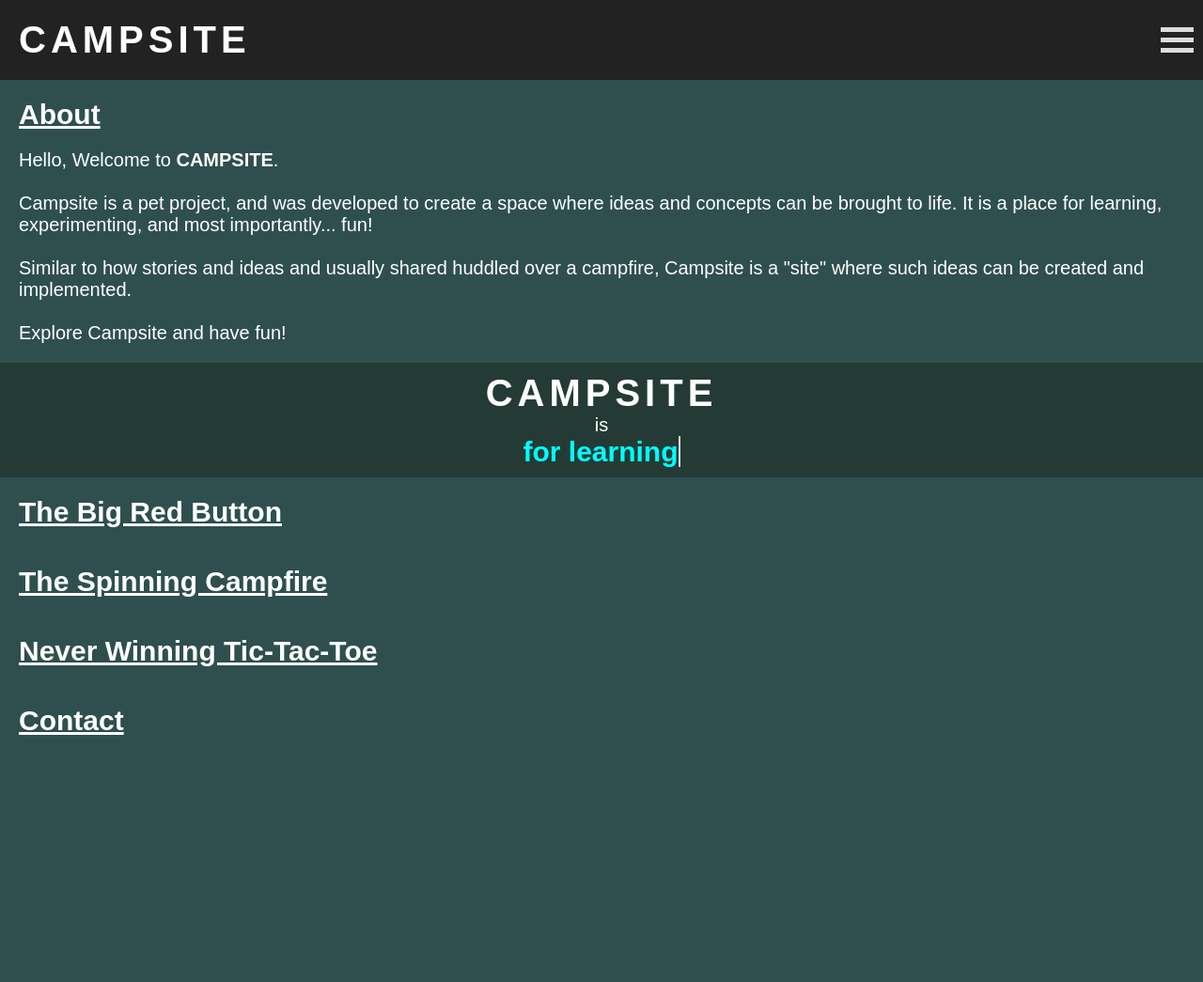
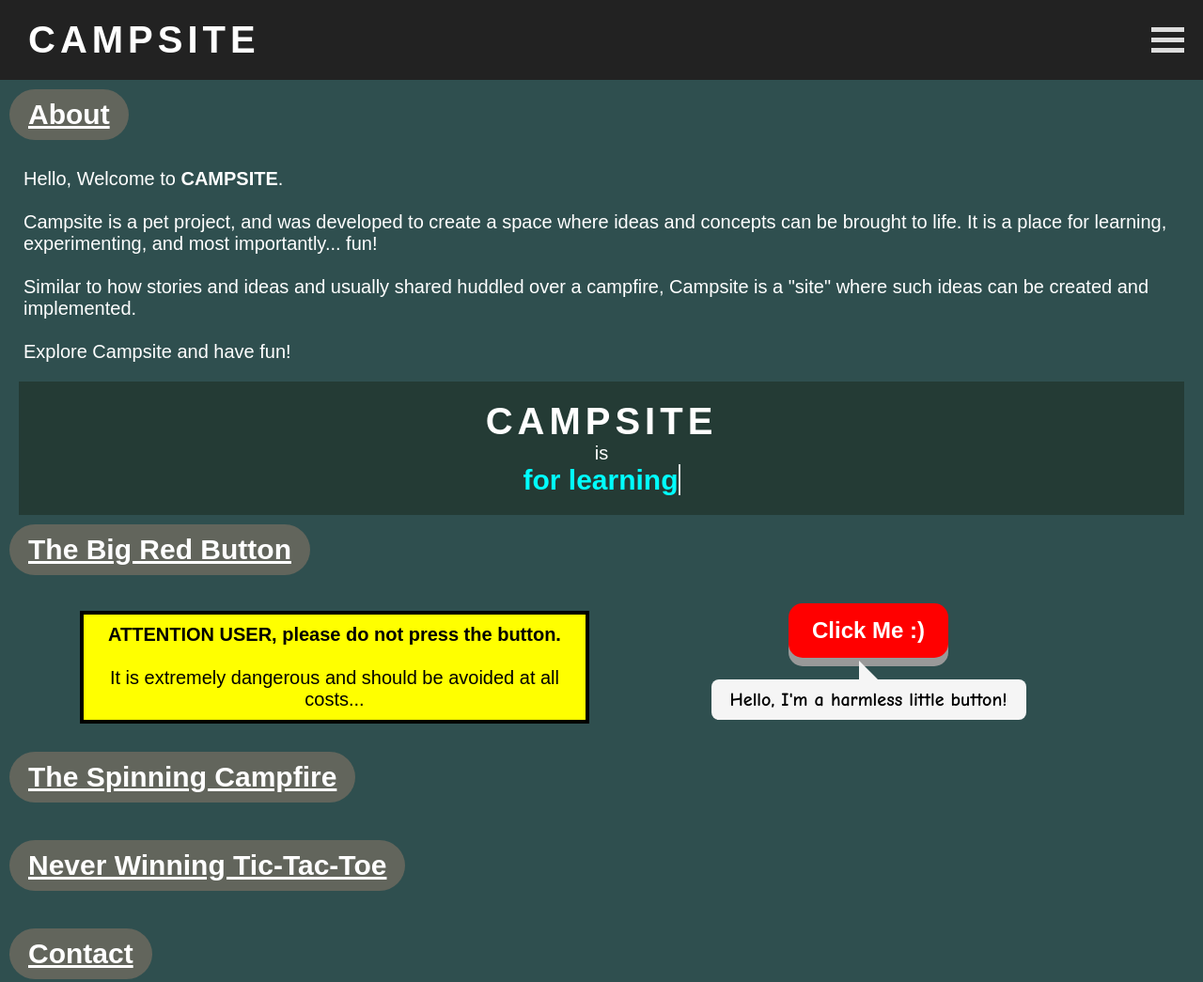
Before and after one commit to dejunnn/CAMPSITE, a plain HTML site: page index.html in a window 1280 px wide. Shown: the whole page at 94% size. Before the commit the page ends 804 px from the top, so only its background shows below. Drawn offline with Linux system fonts and the light colour scheme.

Commit message:
Created Big Red Button

```diff
--- /dev/null
+++ b/css/button.css
@@ -0,0 +1,58 @@
+.warning {
+    display: inline-block;
+    padding: 10px;
+    text-align: center;
+    color: black;
+    border: solid 4px black;
+    background-color: yellow;
+}
+
+.speech-bubble {
+    display: inline-block;
+    padding: 10px 20px;
+	position: relative;
+	background: whitesmoke;
+    border-radius: .4em;
+    font-family: "Comic Sans MS";
+    color: black;
+    font-weight: 600;
+}
+
+.speech-bubble:after {
+	content: '';
+	position: absolute;
+	top: 0;
+	left: 50%;
+	width: 0;
+	height: 0;
+	border: 20px solid transparent;
+	border-bottom-color: whitesmoke;
+	border-top: 0;
+	border-left: 0;
+	margin-left: -10px;
+	margin-top: -20px;
+}
+
+.button {
+  display: inline-block;
+  padding: 15px 25px;
+  font-size: 24px;
+  font-weight: 700;
+  cursor: pointer;
+  text-align: center;
+  text-decoration: none;
+  outline: none;
+  color: #fff;
+  background-color: red;
+  border: none;
+  border-radius: 15px;
+  box-shadow: 0 9px #999;
+}
+
+.button:hover {background-color: darkred}
+
+.button:active {
+  background-color: red;
+  box-shadow: 0 5px #666;
+  transform: translateY(4px);
+}
--- a/css/header.css
+++ b/css/header.css
@@ -17,13 +17,13 @@
   padding: 15px 10px;
   white-space: wrap;
 }
-
 /* Mobile menu */
 .menu {
   display: flex;
   flex-wrap: wrap;
   justify-content: space-between;
   align-items: center;
+  padding: 0px 10px;
 }
 .item {
   width: 100%;
@@ -39,14 +39,12 @@
 .change .item {
   display: block;
 }
-
 /* Harmburger Menu Button */
 .hamburger {
   display: inline-block;
   cursor: pointer;
   position: relative;
 }
-
 /* Menu Bars */
 .bar1,
 .bar2,
@@ -57,18 +55,15 @@
   margin: 6px 0;
   transition: 0.1s;
 }
-
 /* Rotate first bar */
 .change .bar1 {
   -webkit-transform: rotate(-45deg) translate(-9px, 6px);
   transform: rotate(-45deg) translate(-9px, 6px);
 }
-
 /* Fade out the second bar */
 .change .bar2 {
   opacity: 0;
 }
-
 /* Rotate last bar */
 .change .bar3 {
   -webkit-transform: rotate(45deg) translate(-8px, -8px);
--- a/css/main.css
+++ b/css/main.css
@@ -19,14 +19,34 @@ body { /* Website Body */
     font-size: 20px;
 }
 div { /* Division */
-  padding: 10px;
+  padding: 10px 15px;
+}
+div.heading {
+  background-color: #62655c;
+  width: fit-content;
+  margin: 10px;
+  padding: 0px 10px;
+  border-radius: 30px / 30px;
 }
 div.section {
   background-color: #243b35;
+  margin: 0px 20px;
+  padding: 20px;
 }
+
 p { /* Paragraph */
   padding: 10px;
   text-align: left;
+}
+p.left {
+  display: inline-block;
+  width: 45%;
+  text-align: center;
+}
+p.right {
+  display: inline-block;
+  width: 45%;
+  text-align: center;
 }
 p.h1 {
     font-size: 30px;
--- a/css/typewriter.css
+++ b/css/typewriter.css
@@ -3,7 +3,6 @@
     font-size: 30px;
     font-weight: bolder;
 }
-
 .txt-rotate > .wrap {
     border-right: 0.08em solid #ddd;
 }
--- a/index.html
+++ b/index.html
@@ -8,7 +8,9 @@
     <link rel="stylesheet" type="text/css" href="css/header.css" />
     <link rel="stylesheet" type="text/css" href="css/main.css" />
     <link rel="stylesheet" type="text/css" href="css/typewriter.css" />
+    <link rel="stylesheet" type="text/css" href="css/button.css" />
     <script src="javascript/main.js"></script>
+    <script src="javascript/button.js"></script>
     <script src="javascript/typewriter.js"></script>
     <title>Project Campsite</title>
     <nav>
@@ -35,10 +37,12 @@
   </head>
 
   <body>
-    <div id="about">
+    <div class="heading" id="about">
       <p class="h1">
         About
       </p>
+    </div>
+    <div>
       <p>
         Hello, Welcome to <strong>CAMPSITE</strong>.<br />
         <br />Campsite is a pet project, and was developed to create a space
@@ -52,7 +56,7 @@
     </div>
     <div class="section">
       <span class="logo"><a>CAMPSITE</a></span>
-      <span><br />is<br /></span>
+      <span><br>is<br></span>
       <span
         class="txt-rotate"
         data-period="2000"
@@ -60,25 +64,49 @@
       ></span>
     </div>
 
-    <div id="the-big-red-button">
+    <div class="heading" id="the-big-red-button">
       <p class="h1">
         The Big Red Button
       </p>
     </div>
-    <div id="the-spinning-campfire">
+    <div>
+      <p class="left">
+        <warning class="warning" id="warning-text">
+          <strong>ATTENTION USER, please do not press the button.</strong><br>
+          <br>It is extremely dangerous and should be avoided at all costs...<br>
+        </warning>
+      </p>
+      <p class="right">
+        <button class="button" onclick="buttonClick()">Click Me :)</button><br>
+        <br>
+        <speech-bubble class="speech-bubble" id="button-speech">Hello, I'm a harmless little button!</speech-bubble>
+      </p>
+    </div>
+
+
+    <div class="heading" id="the-spinning-campfire">
       <p class="h1">
         The Spinning Campfire
       </p>
     </div>
-    <div id="never-winning-tic-tac-toe">
+    <div>
+
+    </div>
+    <div class="heading" id="never-winning-tic-tac-toe">
       <p class="h1">
         Never Winning Tic-Tac-Toe
       </p>
     </div>
-    <div id="contact">
+    <div>
+
+    </div>
+    <div class="heading" id="contact">
       <p class="h1">
         Contact
       </p>
     </div>
+    <div>
+
+    </div>
   </body>
 </html>
--- /dev/null
+++ b/javascript/button.js
@@ -0,0 +1,40 @@
+var numClick = 0;
+
+function buttonClick() {
+  var buttonSpeech = document.getElementById("button-speech");
+  var warningText = document.getElementById("warning-text");
+  numClick++;
+  switch (numClick) {
+    case 1:
+      buttonSpeech.innerHTML = "Oh wow thank you, clicking makes me happy =D";
+      warningText.innerHTML = "<strong>Dear user, please refrain from clicking the button.</strong><br><br>I recommend you just keep scrolling and ignore this section completely."
+      break;
+    case 2:
+      buttonSpeech.innerHTML = "Awww that's awfully nice of you to do that XD";
+      warningText.innerHTML = "<strong>Okay... I assume that was just a simple misclick.</strong><br><br>Please do refrain from doing it again. You have no idea how dangerous this is."
+      break;
+    case 3:
+      buttonSpeech.innerHTML = "This is great, you are the best :)";
+      break;
+    case 4:
+      buttonSpeech.innerHTML = "Nobody ever trusts me... thank you for doing so ;D";
+      break;
+    case 5:
+      buttonSpeech.innerHTML = "Oh don't worry, I'm just a little rusty";
+      break;
+    case 6:
+      buttonSpeech.innerHTML = "I need some time to adjust, just keep clicking";
+      break;
+    case 7:
+      buttonSpeech.innerHTML = "Its just that I haven't been clicked in so long";
+      break;
+    case 8:
+      buttonSpeech.innerHTML = "Ok, I think I'm almost ready...";
+      break;
+    case 9:
+      buttonSpeech.innerHTML = "One more click should do it!!!";
+      break;
+    default:
+      buttonSpeech.innerHTML = "Hehe";
+  }
+}
--- a/javascript/main.js
+++ b/javascript/main.js
@@ -2,7 +2,6 @@
 function toggleMenuAnimation(x) {
   x.classList.toggle("change");
 }
-
 function toggleMenu() {
   var element = document.getElementById("dropdown");
   element.classList.toggle("change");
```
